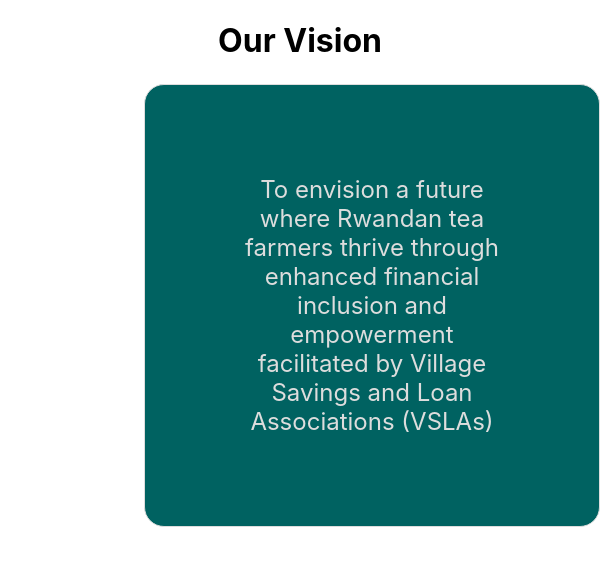
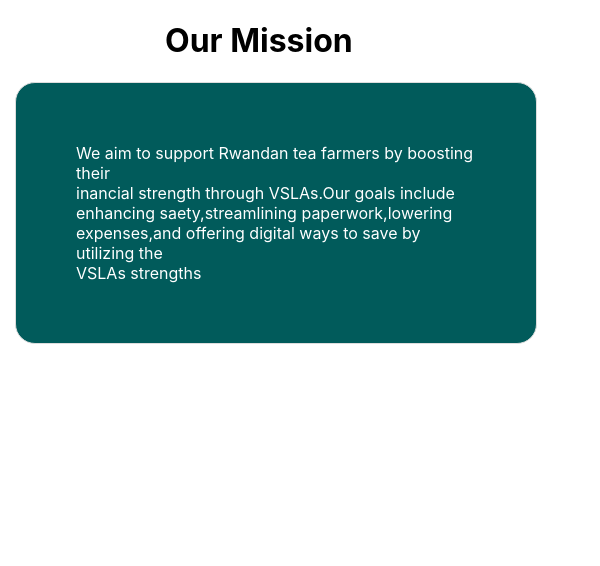
Before and after one commit to akirachix/Samaa-Informational, a React (Create React App) app in the folder econtrust/: page / in a window 600 px wide. Shown: the top 566 px of the page. Built offline with nearby package versions, Linux system fonts and the light colour scheme.

Commit message:
added media queries

```diff
--- a/econtrust/src/App.js
+++ b/econtrust/src/App.js
@@ -1,10 +1,14 @@
 
 
+import Mission from "./mission";
 import Vision from "./vision";
+
+
 function App(){
   return(
     <div>
-      <Vision/>
+      <Mission/>
+
     </div>
   )
 }
--- a/econtrust/src/mission/index.css
+++ b/econtrust/src/mission/index.css
@@ -5,19 +5,16 @@
     border-radius: 20px;
     box-shadow: 0 4px 8px rgba(red, green, blue, alpha);
     padding: 90px;
-    margin-left: 8%;
+    margin-left: 2%;
     max-width: 800px;
     transition: box-shadow 0.3s ease;
-    background-color: #015B5B
-    ;
+    background-color: #015B5B;
     color: white;
     font-size: x-large;
  }
 
  .textbox{
-     /* padding-left: 375px;
-     padding-right: 375px;
-       */
+
        margin-left: 15%;
  }
 
@@ -26,45 +23,232 @@
  }
 
 
- @media screen and (min-width:375px)and(max-width: 600px) {
-     .mission-text{
-         margin-left: 30px;
-         width: 20px;
+.text {
+    border: 1px solid #ddd;
+    border-radius: 20px;
+    padding: 90px;
+    margin-left: 9%;
+    max-width: 800px;
+
+}
+
+.textbox {
+    margin-left: 15%;
+}
+
+.mission-text {
+    margin-left: 35%;
+}
+
+@media (max-width: 599px) {
+   .text {
+        padding: 60px;
+        font-size: large;
+        margin-left:-45px ;
+    }
+
+   .textbox {
+        margin-left: 10%;
+    }
+
+   .mission-text {
+        margin-left: 30%;
+    }
+}
+
+@media (min-width: 375px) and (max-width: 600px) {
+   .text {
+        padding: 80px;
+        font-size: x-large;
+        width: 180px;
+        margin-left: 4px;
+    }
+
+   .textbox {
+        margin-left: 15px;
+    }
+
+   .mission-text {
+        margin-left:80px;
+    }
+}
 
 
-     }
+@media (min-width: 820px) and (max-width: 1370px) {
+    .text {
+        padding: 80px;
+        font-size: x-large;
+        width: 600px;
+        margin-left: 0px;
 
-     .text{
-         margin-left: 0px;
-         border-radius: 20px;
-         box-shadow: 0 4px 8px rgba(red, green, blue, alpha);
-         padding: 0px;
-         margin-left: 0%;
-         max-width: 100px;
-         transition: box-shadow 0.s ease;
-         font-size: small;
-     }
-     .textbox{
-         /* padding-left: 375px;
-         padding-right: 375px;
-           */
-           margin-left: 19%;
-     }
+    }
+
+}
 
 
 
- }
+@media (min-width: 540px) and (max-width: 720px) {
+
+.text {
+        padding: 80px;
+        font-size: x-large;
+        width: 300px;
+        margin-left: 30px;
+
+    }
 
 
- /* @media screen and (min-width:412px)and(max-width: 950px) {
-     .text{
+    .mission-text {
+        margin-left:155px;
+    }
+
+}
+
+@media (min-width: 280px) and (max-width: 653px) {
+    .text {
+        padding: 65px;
+        font-size: large;
+        width: 110px;
+        margin-left: 0px;
+
+    }
+
+    .mission-text {
+        margin-left:28px;
+    }
+}
 
 
-         margin-left: 0%;
-         max-width: 500px;
-         margin-right: 40px;
-         background-color: #015B5B;
-         font-size: x-large;
-      }
+@media (min-width: 412px) and (max-width: 914px) {
+    .text {
+        padding: 60px;
+        font-size: x-large;
+        width: 200px;
+        margin-left: 30px;
 
- } */
+    }
+
+    .mission-text {
+        margin-left:86px;
+    }
+
+
+}
+
+
+@media (min-width: 800px) and (max-width: 1280px) {
+    .text {
+        padding: 60px;
+        font-size: x-large;
+        width: 670px;
+        margin-left: 60px;
+
+    }
+
+
+
+}
+
+
+@media (min-width: 375px) and (max-width: 667px) {
+    .text {
+        padding: 60px;
+        font-size: x-large;
+        width: 163px;
+        margin-left: 30px;
+
+    }
+
+
+    .mission-text {
+        margin-left:80px;
+    }
+}
+
+
+@media (min-width: 390px) and (max-width: 896px) {
+    .text {
+        padding: 60px;
+        font-size: x-large;
+        width: 163px;
+        margin-left: 45px;
+
+    }
+}
+
+
+@media (min-width: 360px) and (max-width: 740px) {
+    .text {
+        padding: 60px;
+        font-size: x-large;
+        width: 163px;
+        margin-left: 4px;
+
+    }
+
+    .mission-text {
+        margin-left:50px;
+    }
+
+}
+
+@media (min-width: 412px) and (max-width: 950px) {
+    .text {
+        padding: 60px;
+        font-size: x-large;
+        width: 175px;
+        margin-left: 38px;
+
+    }
+
+    .mission-text {
+        margin-left:80px;
+    }
+}
+
+@media (min-width: 768px) and (max-width: 1024px) {
+    .text {
+        padding: 60px;
+        font-size: x-large;
+        width: 400px;
+        margin-left: 15px;
+
+    }
+
+
+    .mission-text {
+        margin-left:170px;
+    }
+
+}
+
+
+@media (min-width: 912px) and (max-width: 1368px) {
+
+ .text {
+        padding: 60px;
+        font-size: 2pc;
+        width: 600px;
+        margin-left: 0px;
+
+    }
+
+    .mission-text {
+        margin-left:220px;
+    }
+}
+
+
+@media (min-width: 540px) and (max-width: 720px) {
+    .text {
+        padding: 60px;
+        font-size: 1pc;
+        width: 400px;
+        margin-left: 0px;
+
+    }
+
+    .mission-text {
+        margin-left:150px;
+    }
+}
```
